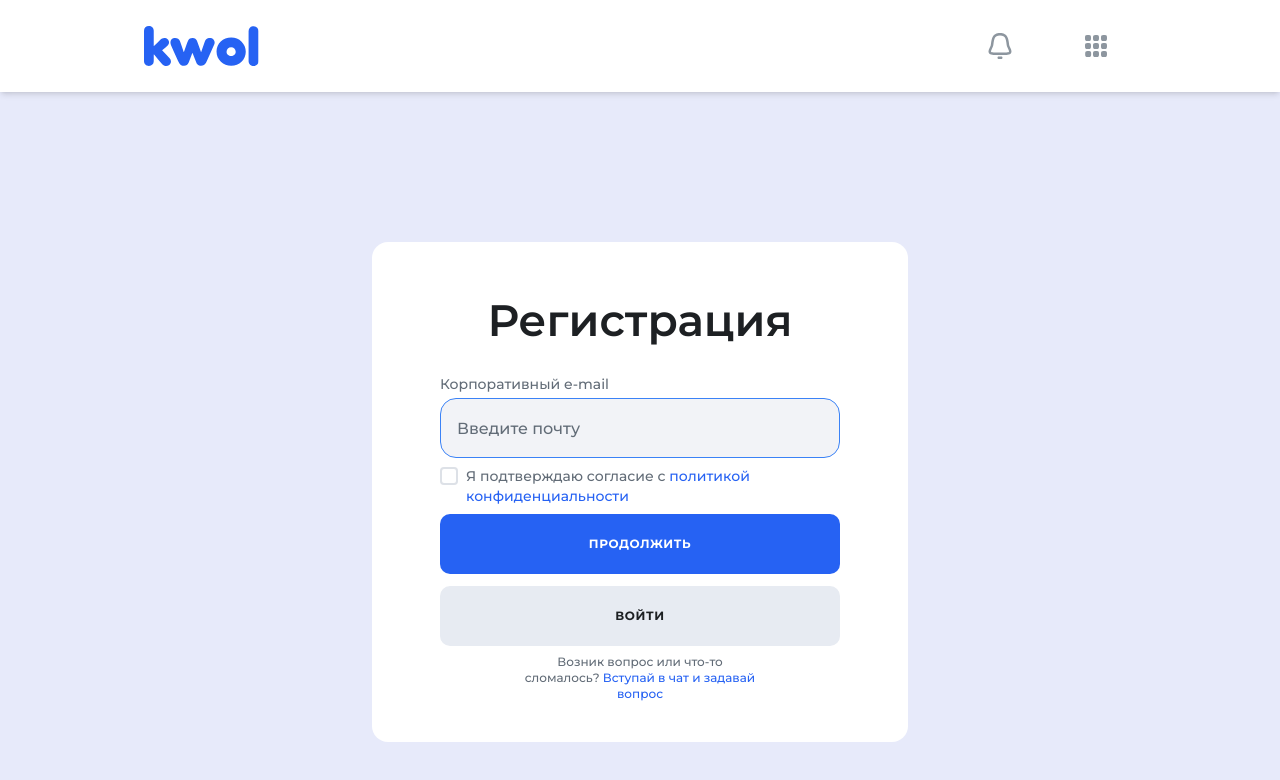
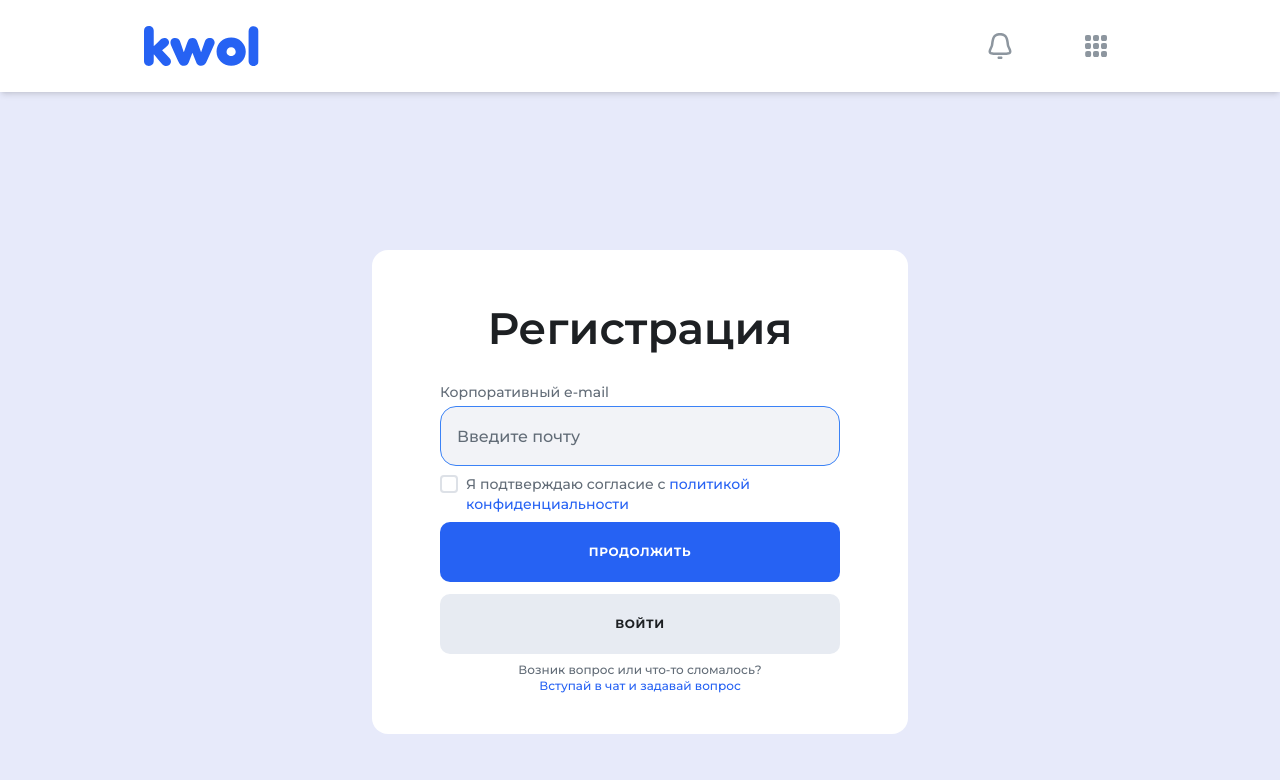
Before and after one commit to fedek1324/registrarionFormKwol, a React (Vite) app: page / in a window 1280 px wide. Shown: the top 780 px of the page. Built offline with nearby package versions, Linux system fonts and the light colour scheme.

Commit message:
set two lines for help text

```diff
--- a/src/components/Pages/Registration1/Registration1.module.css
+++ b/src/components/Pages/Registration1/Registration1.module.css
@@ -18,9 +18,7 @@
 
 
 .helpTextContainer {
-  @apply flex text-center pt-2;
-  max-width: 243px;
-  margin: 0 auto;
+  @apply flex flex-col text-center pt-2;
 }
 
 .helpText {
--- a/src/components/Pages/Registration1/Registration1.tsx
+++ b/src/components/Pages/Registration1/Registration1.tsx
@@ -5,7 +5,6 @@ import { z } from "zod";
 import TextInput from "../../TextInput/TextInput.tsx";
 import Checkbox from "../../Checkbox/Checkbox.tsx";
 import styles from "./Registration1.module.css";
-import { useEffect, useEffectEvent } from "react";
 import { zodResolver } from "@hookform/resolvers/zod";
 
 const formSchema = z.object({
@@ -19,7 +18,6 @@ const Registration = () => {
   const {
     register,
     handleSubmit,
-    setFocus,
     formState: { errors },
   } = useForm<FormSchema>({
     resolver: zodResolver(formSchema),
@@ -70,10 +68,10 @@ const Registration = () => {
         <div className={styles.helpTextContainer}>
           <span className={styles.helpText}>
             Возник вопрос или что-то сломалось?{" "}
-            <Link to="#" tabIndex={5} className={styles.helpText}>
-              Вступай в чат и задавай вопрос
-            </Link>
           </span>
+          <Link to="#" tabIndex={5} className={styles.helpText}>
+            Вступай в чат и задавай вопрос
+          </Link>
         </div>
       </form>
     </div>
```
